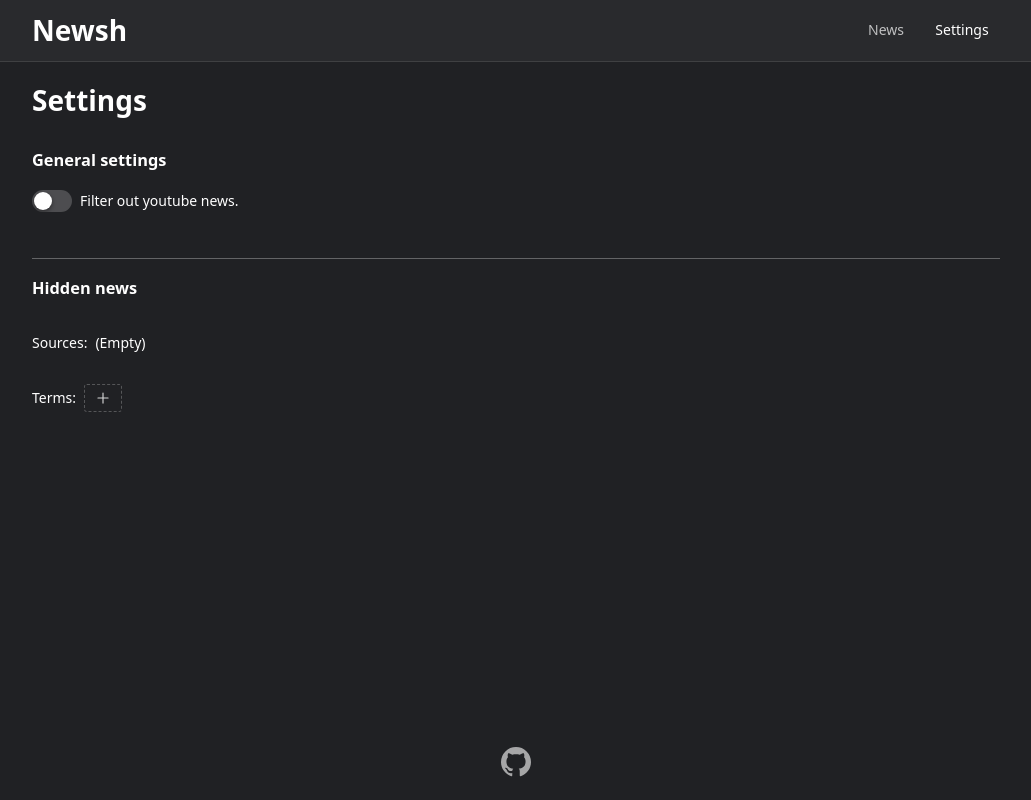
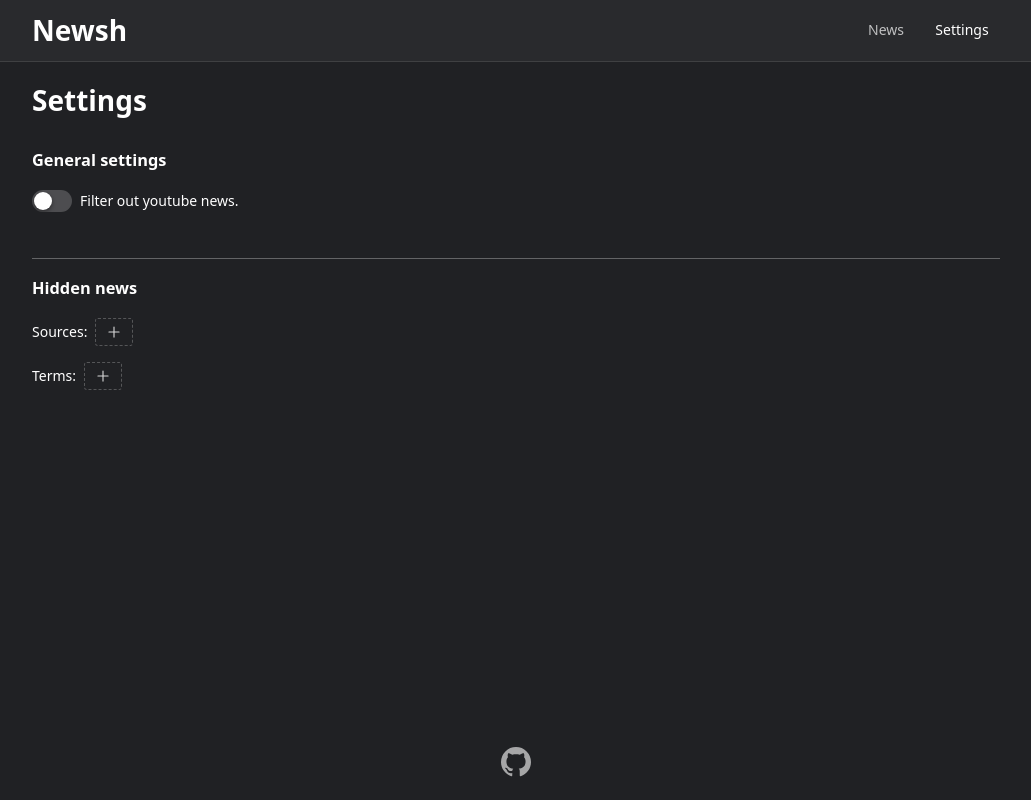
Before and after one commit to huybn5776/newsh, a Vue app: page /settings in a window 1280 px wide. Shown: the whole page, without its empty margins (124-1155 px from the left). Built offline with nearby package versions, Linux system fonts and the light colour scheme.

Commit message:
feat: allow adding hidden sources from settings page

```diff
--- a/src/views/SettingsPage/SettingsPage.scss
+++ b/src/views/SettingsPage/SettingsPage.scss
@@ -6,9 +6,6 @@
 
 .setting-page-title {
   margin: 0 0 8px 0;
-}
-
-.setting-title {
 }
 
 .setting-section {
@@ -32,12 +29,6 @@
   }
 }
 
-.hidden-source-tag {
-  & + & {
-    margin-left: 8px;
-  }
-}
-
 .github-logo {
   align-self: center;
   width: 36px;
--- a/src/views/SettingsPage/SettingsPage.vue
+++ b/src/views/SettingsPage/SettingsPage.vue
@@ -14,18 +14,7 @@
       <h3>Hidden news</h3>
       <div class="setting-row">
         <span>Sources: </span>
-        <div class="setting-hidden-site-list">
-          <NTag
-            v-for="source of hiddenSources"
-            :key="source"
-            closable
-            class="hidden-source-tag"
-            @close="deleteHiddenSite(source)"
-          >
-            {{ source }}
-          </NTag>
-          <p v-if="!hiddenSources?.length">(Empty)</p>
-        </div>
+        <NDynamicTags v-model:value="hiddenSources" />
       </div>
 
       <div class="setting-row">
@@ -41,18 +30,14 @@
 </template>
 
 <script lang="ts" setup>
-import { NSwitch, NTag, NDynamicTags } from 'naive-ui';
+import { NSwitch, NDynamicTags } from 'naive-ui';
 
-import { useSyncSetting, useSyncSettingMapUndefined, useSyncSettingMapNullArray } from '@compositions/use-sync-setting';
+import { useSyncSettingMapUndefined, useSyncSettingMapNullArray } from '@compositions/use-sync-setting';
 import { SettingKey } from '@enums/setting-key';
 
 const filterOutYoutube = useSyncSettingMapUndefined<boolean>(SettingKey.FilterOutYoutube);
-const hiddenSources = useSyncSetting<string[]>(SettingKey.HiddenSources);
+const hiddenSources = useSyncSettingMapNullArray<string[]>(SettingKey.HiddenSources);
 const excludeTerms = useSyncSettingMapNullArray<string[]>(SettingKey.ExcludeTerms);
-
-function deleteHiddenSite(source: string): void {
-  hiddenSources.value = hiddenSources.value?.filter((s) => s !== source) || [];
-}
 </script>
 
 <style lang="scss" scoped>
```
